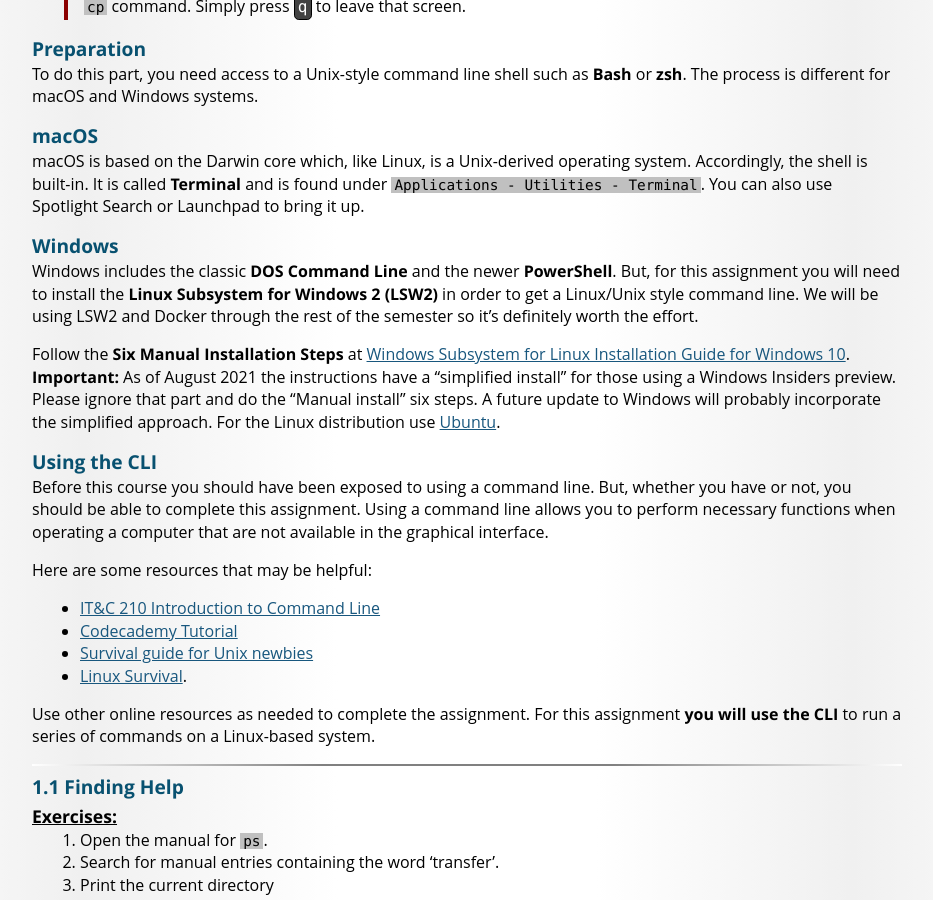
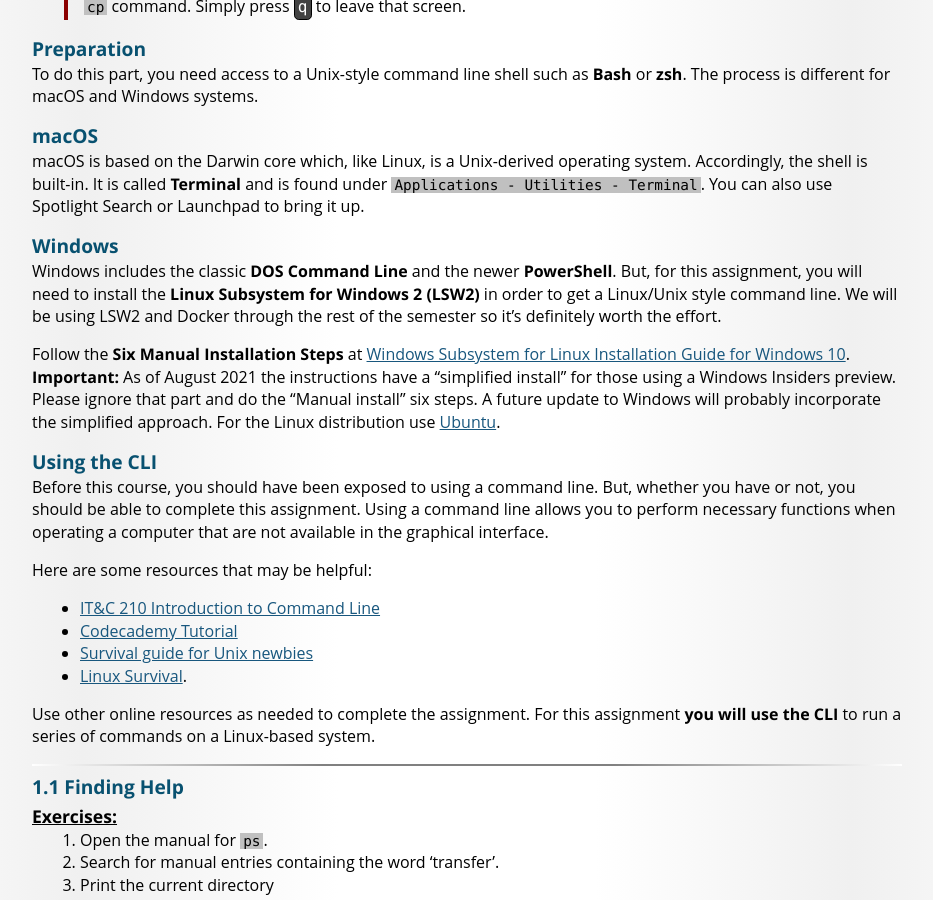
Before and after one commit to BYU-ITC-210/BYU-ITC-210.github.io, a Jekyll site: the page built from HW1-CLI.md, in a window 1280 px wide and 900 px high, scrolled down 944 px. Shown: the whole window, without its empty margins (173-1106 px from the left). Built offline with Jekyll 4.4.1, drawn with Linux system fonts in a browser that asks for light colours; some web fonts are replaced; some of the changed text lies outside the part shown.

Commit message:
Typo Fixes

```diff
--- a/HW1-CLI.md
+++ b/HW1-CLI.md
@@ -51,13 +51,13 @@
 
 ### Windows
 
-Windows includes the classic __DOS Command Line__ and the newer __PowerShell__. But, for this assignment you will need to install the __Linux Subsystem for Windows 2 (LSW2)__ in order to get a Linux/Unix style command line. We will be using LSW2 and Docker through the rest of the semester so it's definitely worth the effort.
+Windows includes the classic __DOS Command Line__ and the newer __PowerShell__. But, for this assignment, you will need to install the __Linux Subsystem for Windows 2 (LSW2)__ in order to get a Linux/Unix style command line. We will be using LSW2 and Docker through the rest of the semester so it's definitely worth the effort.
 
 Follow the __Six Manual Installation Steps__ at [Windows Subsystem for Linux Installation Guide for Windows 10](https://docs.microsoft.com/en-us/windows/wsl/install-win10#manual-installation-steps). __Important:__ As of August 2021 the instructions have a "simplified install" for those using a Windows Insiders preview. Please ignore that part and do the "Manual install" six steps. A future update to Windows will probably incorporate the simplified approach. For the Linux distribution use [Ubuntu](https://www.microsoft.com/en-us/p/ubuntu/9nblggh4msv6).
 
 ### Using the CLI
 
-Before this course you should have been exposed to using a command line. But, whether you have or not, you should be able to complete this assignment. Using a command line allows you to perform necessary functions when operating a computer that are not available in the graphical interface.
+Before this course, you should have been exposed to using a command line. But, whether you have or not, you should be able to complete this assignment. Using a command line allows you to perform necessary functions when operating a computer that are not available in the graphical interface.
 
 Here are some resources that may be helpful:
 
```
Also changed, not shown: other parts of HW1-CLI.md (+3 -2 lines).
